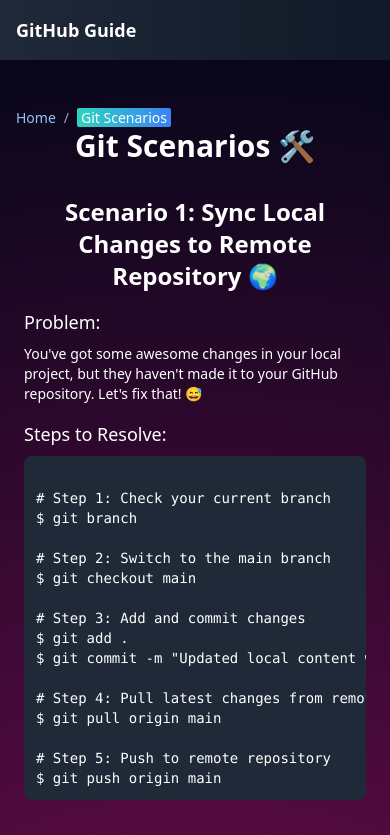
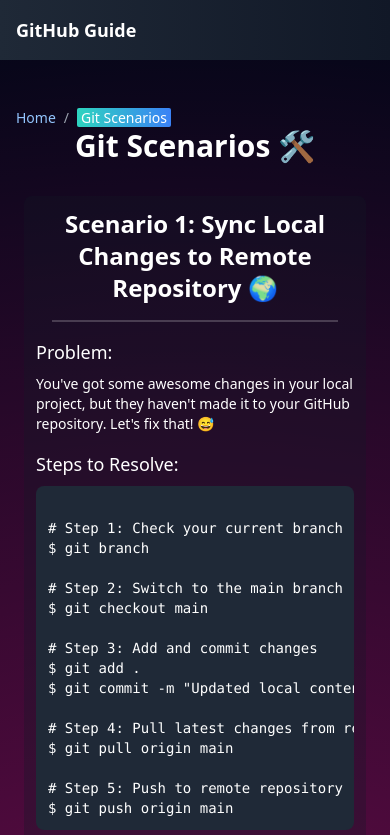
Before and after one commit to rajavenkatesh04/GitGuide, a React (Vite) app: page /scenarios in a window 390 px wide. Shown: the top 835 px of the page. Built offline with nearby package versions, Linux system fonts and the light colour scheme.

Commit message:
Add git push & pull

```diff
--- a/src/features/gitGuide/GitScenarios.jsx
+++ b/src/features/gitGuide/GitScenarios.jsx
@@ -2,16 +2,14 @@
 
 const Scenario = ({ title, problem, steps, isMobile }) => (
   <section
-    className={`mb-8 ${!isMobile ? "hidden md:block" : "md:hidden"} ${
-      !isMobile ? "bg-gray-900/30 rounded-lg p-3 sm:p-5" : ""
+    className={`mb-8 bg-gray-900/30 rounded-lg p-3 sm:p-5 ${
+      !isMobile ? "hidden md:block" : "md:hidden"
     }`}
   >
     <h2 className="text-2xl sm:text-3xl font-semibold mb-4 text-center">
       {title}
     </h2>
-    {!isMobile && (
-      <hr className="border-t-2 border-white/20 mb-4 mx-4 sm:mx-8" />
-    )}
+    <hr className="border-t-2 border-white/20 mb-4 mx-4 sm:mx-8" />
     <div className="space-y-4">
       <div>
         <h3 className="font-medium text-lg sm:text-xl mb-2">Problem:</h3>
```
Also changed, not shown: 1 other file (tests, documents, lock files or other folders).
